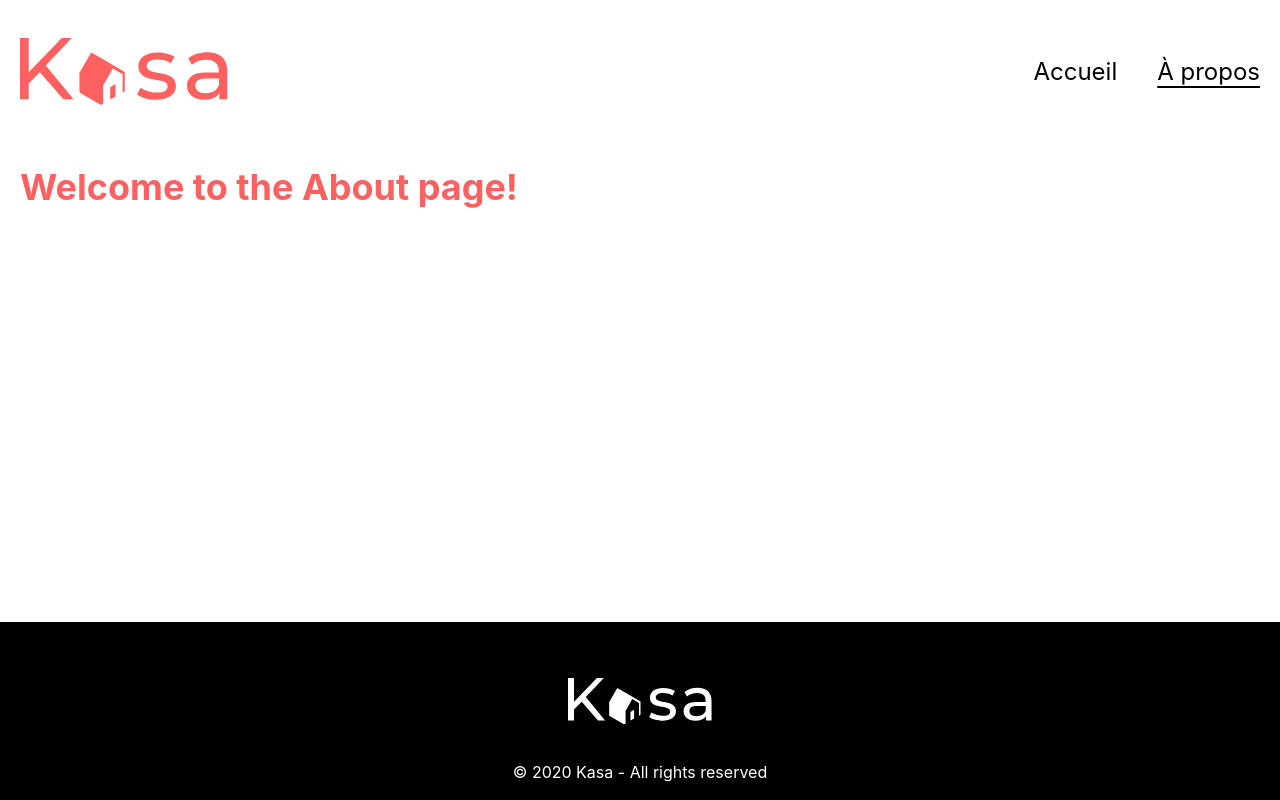
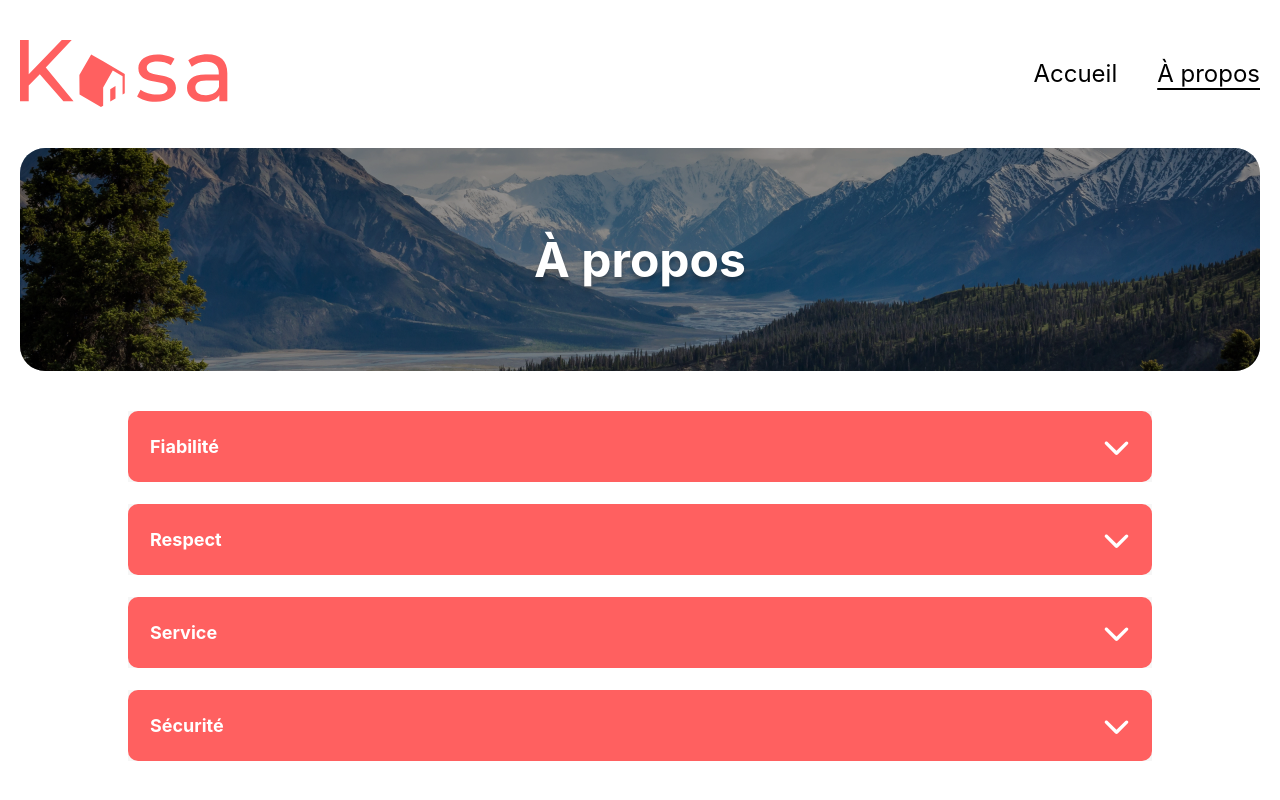
Before and after one commit to raphaelsanchez/oc-p11-kasa, a React (Vite) app: page /a-propos in a window 1280 px wide. Shown: the top 800 px of the page. Built offline with nearby package versions, Linux system fonts and the light colour scheme.

Commit message:
Integrate About page

```diff
--- a/src/App.scss
+++ b/src/App.scss
@@ -18,6 +18,9 @@
     grid-template-rows: auto 1fr auto;
     padding-block-start: 2.375rem;
     gap: 2.375rem;
+
+    font-size: 1.125rem;
+    line-height: 1.5;
 
     min-height: calc(100vh - 2.375rem);
     min-height: calc(100svh - 2.375rem);
--- /dev/null
+++ b/src/data/about.json
@@ -0,0 +1,18 @@
+[
+    {
+        "title": "Fiabilité",
+        "content": "Les annonces postées sur Kasa garantissent une fiabilité totale. Les photos sont conformes aux logements, et toutes les informations sont régulièrement vérifiées par nos équipes."
+    },
+    {
+        "title": "Respect",
+        "content": "La bienveillance fait partie des valeurs fondatrices de Kasa. Tout comportement discriminatoire ou de perturbation du voisinage entraînera une exclusion de notre plateforme."
+    },
+    {
+        "title": "Service",
+        "content": "Nos équipes se tiennent à votre disposition pour vous fournir une expérience parfaite. N'hésitez pas à nous contacter si vous avez la moindre question."
+    },
+    {
+        "title": "Sécurité",
+        "content": "La sécurité est la priorité de Kasa. Aussi bien pour nos hôtes que pour les voyageurs, chaque logement correspond aux critères de sécurité établis par nos services. En laissant une note aussi bien à l'hôte qu'au locataire, cela permet à nos équipes de vérifier que les standards sont bien respectés. Nous organisons également des ateliers sur la sécurité domestique pour nos hôtes."
+    }
+]
--- a/src/pages/About.jsx
+++ b/src/pages/About.jsx
@@ -1,4 +1,9 @@
 import React from 'react'
+import aboutBanner from '../assets/about-banner.webp'
+import Accordion from '../components/Accordion'
+import Banner from '../components/Banner'
+import aboutData from '../data/about.json'
+import './About.scss'
 
 /**
  * Renders the About page component.
@@ -8,7 +13,16 @@
 export default function About() {
     return (
         <main className="container">
-            <h1>Welcome to the About page!</h1>
+            <Banner title="À propos" image={aboutBanner} />
+            <section className="about-sections">
+                {aboutData.map((section, index) => (
+                    <Accordion
+                        key={index}
+                        title={section.title}
+                        content={section.content}
+                    />
+                ))}
+            </section>
         </main>
     )
 }
--- /dev/null
+++ b/src/pages/About.scss
@@ -0,0 +1,7 @@
+@import "../variables";
+.about-sections {
+    display: grid;
+    gap: $spacing-medium;
+    max-width: 64rem;
+    margin: $spacing-large auto;
+}
```
Also changed, not shown: src/assets/about-banner.webp (added).
